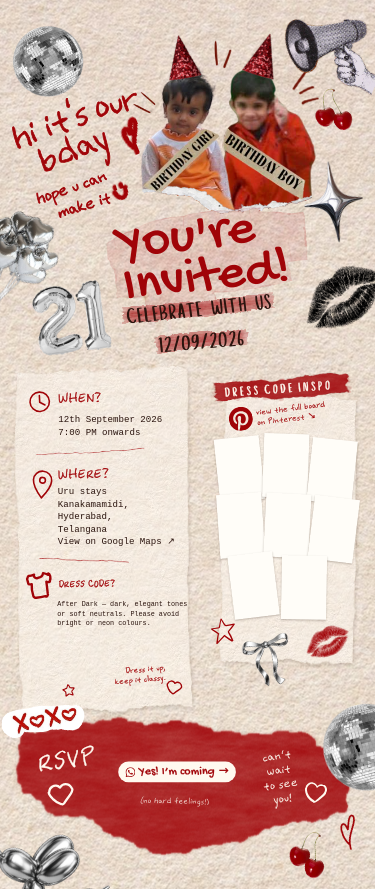
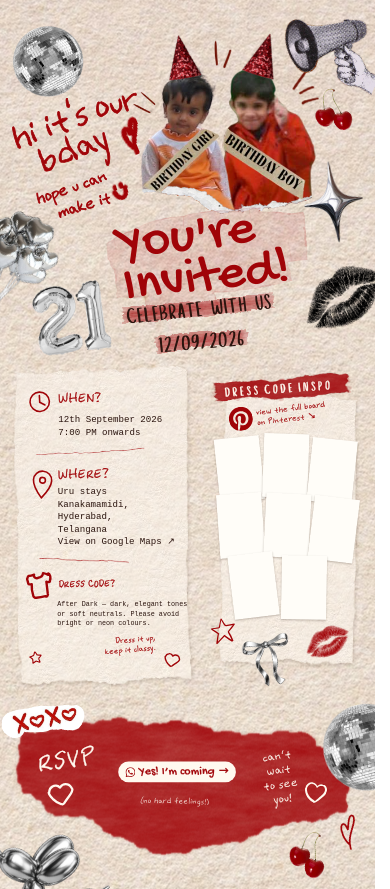
Before and after one commit to bitmap4/birthday, a plain HTML site: page index.html in a window 390 px wide. Drawn offline with Linux system fonts and the light colour scheme; no server answers.

Commit message:
Refine the responsive invitation layout.
Use portrait collage cards and rebalance the inspo, invite, RSVP, and mobile detail elements across breakpoints.

```diff
--- a/css/mobile-body.css
+++ b/css/mobile-body.css
@@ -150,6 +150,11 @@ html[data-break="mobile"] .mobile-body {
   padding: 8px 8px 17px;
   background: #fffdf8;
   box-shadow: 0 4px 8px rgba(52, 31, 20, 0.28);
+}
+
+[data-name="wide-inspo-collage"] .instant-photo {
+  padding: 7.2px 7.2px 15.3px;
+  box-shadow: 0 3.6px 7.2px rgba(52, 31, 20, 0.28);
 }
 
 .instant-photo img {
--- a/js/mobile-body.js
+++ b/js/mobile-body.js
@@ -143,14 +143,14 @@ to see you!</p>
     "wide-dress-copy": { x: "1050px", y: "196px", z: "3", r: "0deg", w: "275px", fontSize: "23px", text: "After Dark — dark, elegant tones or soft neutrals.\nPlease avoid bright or neon colours." },
     "wide-rule-1": { x: "470px", y: "145px", z: "3", r: "90deg", w: "190px" },
     "wide-rule-2": { x: "900px", y: "145px", z: "3", r: "90deg", w: "190px" },
-    "wide-inspo-paper": { x: "65px", y: "530px", z: "1", r: "-1deg", w: "650px", h: "770px", edgeSeed: 20261204, edgeStyle: "separator" },
-    "wide-inspo-title-ink": { x: "45px", y: "470px", z: "3", r: "-4deg", w: "600px", h: "112px", edgeSeed: 20261205, edgeStyle: "separator" },
-    "wide-inspo-title": { x: "75px", y: "505px", z: "4", r: "-4deg", w: "540px", fontSize: "48px", text: "DRESS CODE INSPO" },
-    "wide-pinterest-mark": { x: "125px", y: "595px", z: "4", r: "-8deg", w: "72px" },
-    "wide-inspo-note": { x: "215px", y: "585px", z: "4", r: "-6deg", w: "300px", fontSize: "33px", text: "view the full board\non Pinterest ↘" },
-    "wide-inspo-collage": { x: "100px", y: "710px", z: "3", r: "0deg", w: "575px", h: "520px" },
-    "wide-inspo-star": { x: "75px", y: "1160px", z: "4", r: "-12deg", w: "92px" },
-    "wide-invite": { x: "835px", y: "495px", z: "2", r: "1deg", w: "500px" },
+    "wide-inspo-paper": { x: "63px", y: "524px", z: "1", r: "-1deg", w: "585px", h: "693px", edgeSeed: 20261204, edgeStyle: "separator" },
+    "wide-inspo-title-ink": { x: "45px", y: "470px", z: "3", r: "-4deg", w: "540px", h: "100.8px", edgeSeed: 20261205, edgeStyle: "separator" },
+    "wide-inspo-title": { x: "72px", y: "501.5px", z: "4", r: "-4deg", w: "486px", fontSize: "43.2px", text: "DRESS CODE INSPO" },
+    "wide-pinterest-mark": { x: "117px", y: "582.5px", z: "4", r: "-8deg", w: "64.8px" },
+    "wide-inspo-note": { x: "198px", y: "573.5px", z: "4", r: "-6deg", w: "270px", fontSize: "29.7px", text: "view the full board\non Pinterest ↘" },
+    "wide-inspo-collage": { x: "94.5px", y: "686px", z: "3", r: "0deg", w: "517.5px", h: "690.3px" },
+    "wide-inspo-star": { x: "72px", y: "1091px", z: "4", r: "-12deg", w: "82.8px" },
+    "wide-invite": { x: "785px", y: "495px", z: "2", r: "1deg", w: "550px" },
     "wide-rsvp-ink": { x: "0px", y: "1370px", z: "2", r: "0deg", w: "1440px", h: "430px" },
     "wide-rsvp-heading": { x: "90px", y: "1490px", z: "4", r: "-6deg", w: "280px", fontSize: "112px", text: "RSVP" },
     "wide-rsvp-heart": { x: "170px", y: "1600px", z: "4", r: "-10deg", w: "90px" },
--- a/placed.json
+++ b/placed.json
@@ -244,12 +244,12 @@
       "w": "190px"
     },
     "wide-inspo-paper": {
-      "x": "65px",
-      "y": "530px",
+      "x": "64.8px",
+      "y": "524px",
       "z": "1",
       "r": "-1deg",
-      "w": "650px",
-      "h": "770px",
+      "w": "587.7px",
+      "h": "863.1px",
       "edgeSeed": 20261204,
       "edgeStyle": "separator"
     },
@@ -258,69 +258,69 @@
       "y": "470px",
       "z": "3",
       "r": "-4deg",
-      "w": "600px",
-      "h": "112px",
+      "w": "540px",
+      "h": "100.8px",
       "edgeSeed": 20261205,
       "edgeStyle": "separator"
     },
     "wide-inspo-title": {
-      "x": "75px",
-      "y": "505px",
+      "x": "72px",
+      "y": "501.5px",
       "z": "4",
       "r": "-4deg",
-      "w": "540px",
-      "fontSize": "48px",
+      "w": "486px",
+      "fontSize": "43.2px",
       "text": "DRESS CODE INSPO"
     },
     "wide-pinterest-mark": {
-      "x": "125px",
-      "y": "595px",
+      "x": "117px",
+      "y": "591.5px",
       "z": "4",
       "r": "-8deg",
-      "w": "72px"
+      "w": "64.8px"
     },
     "wide-inspo-note": {
-      "x": "215px",
-      "y": "585px",
+      "x": "198px",
+      "y": "579.8px",
       "z": "4",
       "r": "-6deg",
-      "w": "300px",
-      "fontSize": "33px",
+      "w": "270px",
+      "fontSize": "29.7px",
       "text": "view the full board\non Pinterest \u2198"
     },
     "wide-inspo-collage": {
-      "x": "100px",
-      "y": "710px",
+      "x": "93.6px",
+      "y": "686px",
       "z": "3",
       "r": "0deg",
-      "w": "575px",
-      "h": "520px"
+      "w": "504.9px",
+      "h": "690.3px"
     },
     "wide-inspo-star": {
-      "x": "75px",
-      "y": "1160px",
+      "x": "52.2px",
+      "y": "1322.3px",
       "z": "4",
       "r": "-12deg",
-      "w": "92px"
+      "w": "82.8px"
     },
     "wide-invite": {
-      "x": "835px",
-      "y": "495px",
+      "x": "796px",
+      "y": "561px",
       "z": "2",
       "r": "1deg",
-      "w": "500px"
+      "w": "550px"
     },
     "wide-rsvp-ink": {
-      "x": "-4px",
-      "y": "1377px",
+      "x": "-2px",
+      "y": "1358px",
       "z": "2",
       "r": "0deg",
       "w": "1440px",
       "h": "430px"
     },
     "wide-rsvp-heading": {
-      "x": "90px",
-      "y": "1490px",
+      "x": "93px",
+      "y": "1472px",
       "z": "4",
       "r": "-6deg",
       "w": "280px",
@@ -329,22 +329,22 @@
       "text": "RSVP"
     },
     "wide-rsvp-heart": {
-      "x": "183px",
-      "y": "1590px",
+      "x": "220px",
+      "y": "1556px",
       "z": "4",
       "r": "-10deg",
       "w": "90px"
     },
     "wide-rsvp-primary": {
-      "x": "443px",
-      "y": "1535px",
+      "x": "468px",
+      "y": "1507px",
       "z": "4",
       "r": "0deg",
       "w": "560px"
     },
     "wide-rsvp-small": {
-      "x": "493px",
-      "y": "1636px",
+      "x": "527px",
+      "y": "1624px",
       "z": "4",
       "r": "1deg",
       "w": "350px",
@@ -353,8 +353,8 @@
       "text": "(no hard feelings!)"
     },
     "wide-rsvp-note": {
-      "x": "1015px",
-      "y": "1510px",
+      "x": "1005px",
+      "y": "1479px",
       "z": "4",
       "r": "-7deg",
       "w": "210px",
@@ -363,15 +363,15 @@
       "text": "can\u2019t wait\nto see you!"
     },
     "wide-rsvp-note-heart": {
-      "x": "1225px",
-      "y": "1602px",
+      "x": "1072px",
+      "y": "1611px",
       "z": "4",
       "r": "12deg",
       "w": "78px"
     },
     "wide-rsvp-star": {
-      "x": "1300px",
-      "y": "1450px",
+      "x": "1287px",
+      "y": "1435px",
       "z": "4",
       "r": "8deg",
       "w": "100px"
@@ -622,12 +622,12 @@
       "w": "190px"
     },
     "wide-inspo-paper": {
-      "x": "65px",
-      "y": "530px",
+      "x": "64.8px",
+      "y": "523.1px",
       "z": "1",
       "r": "-1deg",
-      "w": "650px",
-      "h": "770px",
+      "w": "585px",
+      "h": "893.7px",
       "edgeSeed": 20261204,
       "edgeStyle": "separator"
     },
@@ -636,69 +636,69 @@
       "y": "470px",
       "z": "3",
       "r": "-4deg",
-      "w": "600px",
-      "h": "112px",
+      "w": "540px",
+      "h": "100.8px",
       "edgeSeed": 20261205,
       "edgeStyle": "separator"
     },
     "wide-inspo-title": {
-      "x": "75px",
-      "y": "505px",
+      "x": "72px",
+      "y": "501.5px",
       "z": "4",
       "r": "-4deg",
-      "w": "540px",
-      "fontSize": "48px",
+      "w": "486px",
+      "fontSize": "43.2px",
       "text": "DRESS CODE INSPO"
     },
     "wide-pinterest-mark": {
-      "x": "125px",
-      "y": "595px",
+      "x": "117px",
+      "y": "582.5px",
       "z": "4",
       "r": "-8deg",
-      "w": "72px"
+      "w": "64.8px"
     },
     "wide-inspo-note": {
-      "x": "215px",
-      "y": "585px",
+      "x": "198px",
+      "y": "573.5px",
       "z": "4",
       "r": "-6deg",
-      "w": "300px",
-      "fontSize": "33px",
+      "w": "270px",
+      "fontSize": "29.7px",
       "text": "view the full board\non Pinterest \u2198"
     },
     "wide-inspo-collage": {
-      "x": "100px",
-      "y": "710px",
+      "x": "94.5px",
+      "y": "686px",
       "z": "3",
       "r": "0deg",
-      "w": "575px",
-      "h": "520px"
+      "w": "517.5px",
+      "h": "690.3px"
     },
     "wide-inspo-star": {
-      "x": "75px",
-      "y": "1160px",
+      "x": "56.7px",
+      "y": "1343px",
       "z": "4",
       "r": "-12deg",
-      "w": "92px"
+      "w": "82.8px"
     },
     "wide-invite": {
-      "x": "835px",
-      "y": "495px",
+      "x": "779px",
+      "y": "532px",
       "z": "2",
       "r": "1deg",
-      "w": "500px"
+      "w": "550px"
     },
     "wide-rsvp-ink": {
-      "x": "0px",
-      "y": "1370px",
+      "x": "2px",
+      "y": "1368px",
       "z": "2",
       "r": "0deg",
       "w": "1440px",
       "h": "430px"
     },
     "wide-rsvp-heading": {
-      "x": "90px",
-      "y": "1490px",
+      "x": "88px",
+      "y": "1491px",
       "z": "4",
       "r": "-6deg",
       "w": "280px",
@@ -707,22 +707,22 @@
       "text": "RSVP"
     },
     "wide-rsvp-heart": {
-      "x": "205px",
-      "y": "1573px",
+      "x": "212px",
+      "y": "1595px",
       "z": "4",
       "r": "-10deg",
       "w": "90px"
     },
     "wide-rsvp-primary": {
-      "x": "475px",
-      "y": "1539px",
+      "x": "485px",
+      "y": "1511px",
       "z": "4",
       "r": "0deg",
       "w": "560px"
     },
     "wide-rsvp-small": {
       "x": "532px",
-      "y": "1645px",
+      "y": "1643px",
       "z": "4",
       "r": "1deg",
       "w": "350px",
@@ -731,8 +731,8 @@
       "text": "(no hard feelings!)"
     },
     "wide-rsvp-note": {
-      "x": "1080px",
-      "y": "1500px",
+      "x": "1024px",
+      "y": "1488px",
       "z": "4",
       "r": "-7deg",
       "w": "210px",
@@ -741,15 +741,15 @@
       "text": "can\u2019t wait\nto see you!"
     },
     "wide-rsvp-note-heart": {
-      "x": "1140px",
-      "y": "1620px",
+      "x": "1124px",
+      "y": "1611px",
       "z": "4",
       "r": "12deg",
       "w": "78px"
     },
     "wide-rsvp-star": {
-      "x": "1300px",
-      "y": "1450px",
+      "x": "1291px",
+      "y": "1443px",
       "z": "4",
       "r": "8deg",
       "w": "100px"
@@ -958,12 +958,12 @@
       "text": "12/09/2026"
     },
     "details-paper": {
-      "x": "41px",
+      "x": "38px",
       "y": "300px",
       "z": "1",
       "r": "-1deg",
       "w": "707px",
-      "h": "1353px",
+      "h": "1246px",
       "edgeSeed": 20260929,
       "edgeStyle": "separator"
     },
@@ -1060,8 +1060,8 @@
       "text": "After Dark \u2014 dark, elegant tones\nor soft neutrals. Please avoid\nbright or neon colours."
     },
     "details-aside": {
-      "x": "288px",
-      "y": "1468px",
+      "x": "249px",
+      "y": "1353px",
       "z": "3",
       "r": "-5deg",
       "w": "350px",
@@ -1070,15 +1070,15 @@
       "text": "Dress it up,\nkeep it classy."
     },
     "details-heart": {
-      "x": "634px",
-      "y": "1512px",
+      "x": "626px",
+      "y": "1407px",
       "z": "3",
       "r": "11deg",
       "w": "65px"
     },
     "details-star": {
-      "x": "236px",
-      "y": "1530px",
+      "x": "109px",
+      "y": "1404px",
       "z": "3",
       "r": "-9deg",
       "w": "52px"
```
